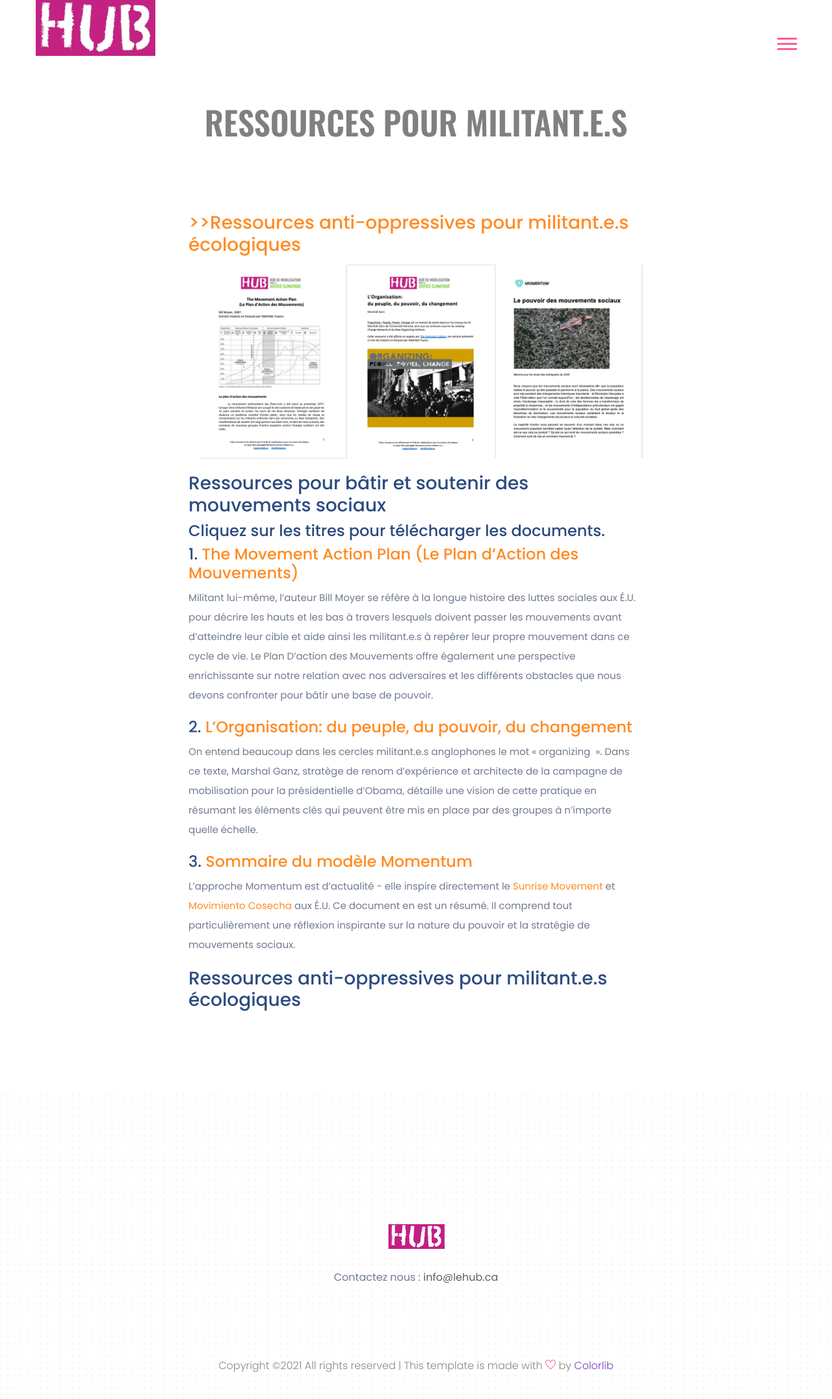
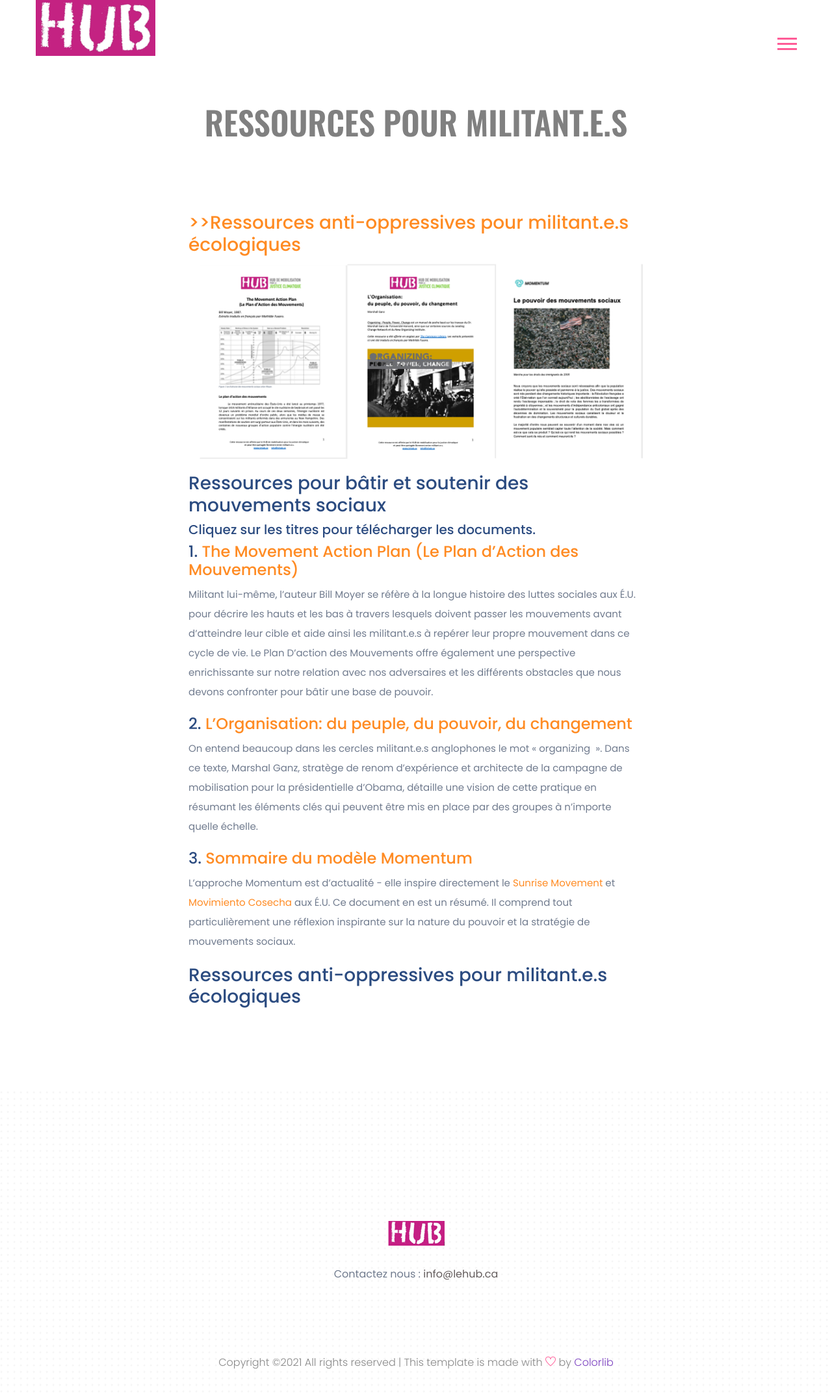
Before and after one commit to LeHubca/lehub-website, a Jekyll site: the page built from docs/_posts/2021-03-10-ress-mil.md, in a window 1280 px wide. Shown: the whole page at 65% size. Built offline with Jekyll 4.4.1, drawn with Linux system fonts in a browser that asks for light colours.

Commit message:
Update Secondary Pages “2021-03-10-ress-mil”

```diff
--- a/docs/_posts/2021-03-10-ress-mil.md
+++ b/docs/_posts/2021-03-10-ress-mil.md
@@ -9,11 +9,11 @@
 ---
 ### [\>>Ressources anti-oppressives pour militant.e.s écologiques](#antiopp)
 
+![](/media/docs-mouvements-fr.png)
 
-![](/media/docs-mouvements-fr.png)
 ### Ressources pour bâtir et soutenir des mouvements sociaux
 
-#### Cliquez sur les titres pour télécharger les documents.
+##### Cliquez sur les titres pour télécharger les documents.
 
 #### 1. <a href="https://www.lehub.ca/media/hub-moyer-pam-fr.pdf">The Movement Action Plan (Le Plan d’Action des Mouvements)</a>
 
@@ -28,4 +28,5 @@
 L’approche Momentum est d'actualité - elle inspire directement le [Sunrise Movement](https://www.sunrisemovement.org/?ms=SunriseMovement-WeAreTheClimateRevolution) et [Movimiento Cosecha ](https://www.lahuelga.com/)aux É.U. Ce document en est un résumé. Il comprend tout particulièrement une réflexion inspirante sur la nature du pouvoir et la stratégie de mouvements sociaux.
 
 <a name="antiopp"></a>
+
 ### Ressources anti-oppressives pour militant.e.s écologiques
```
